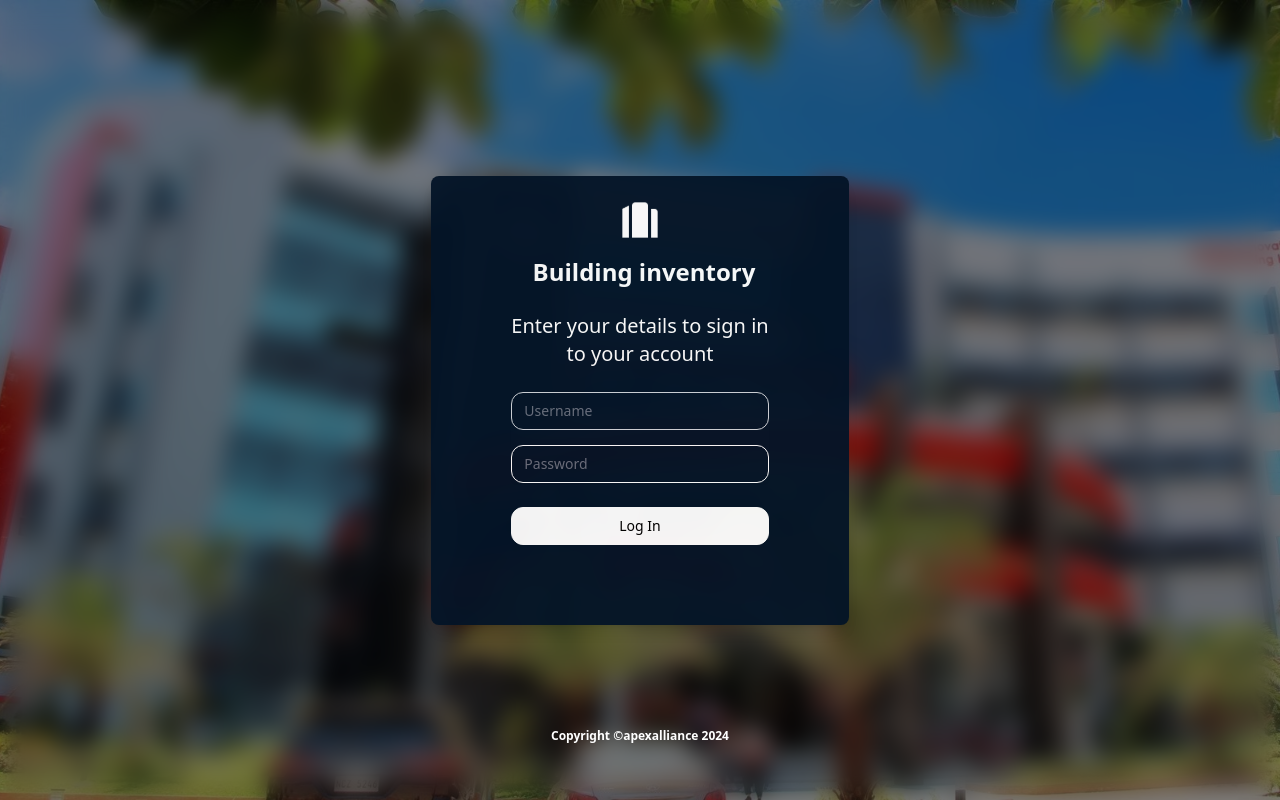
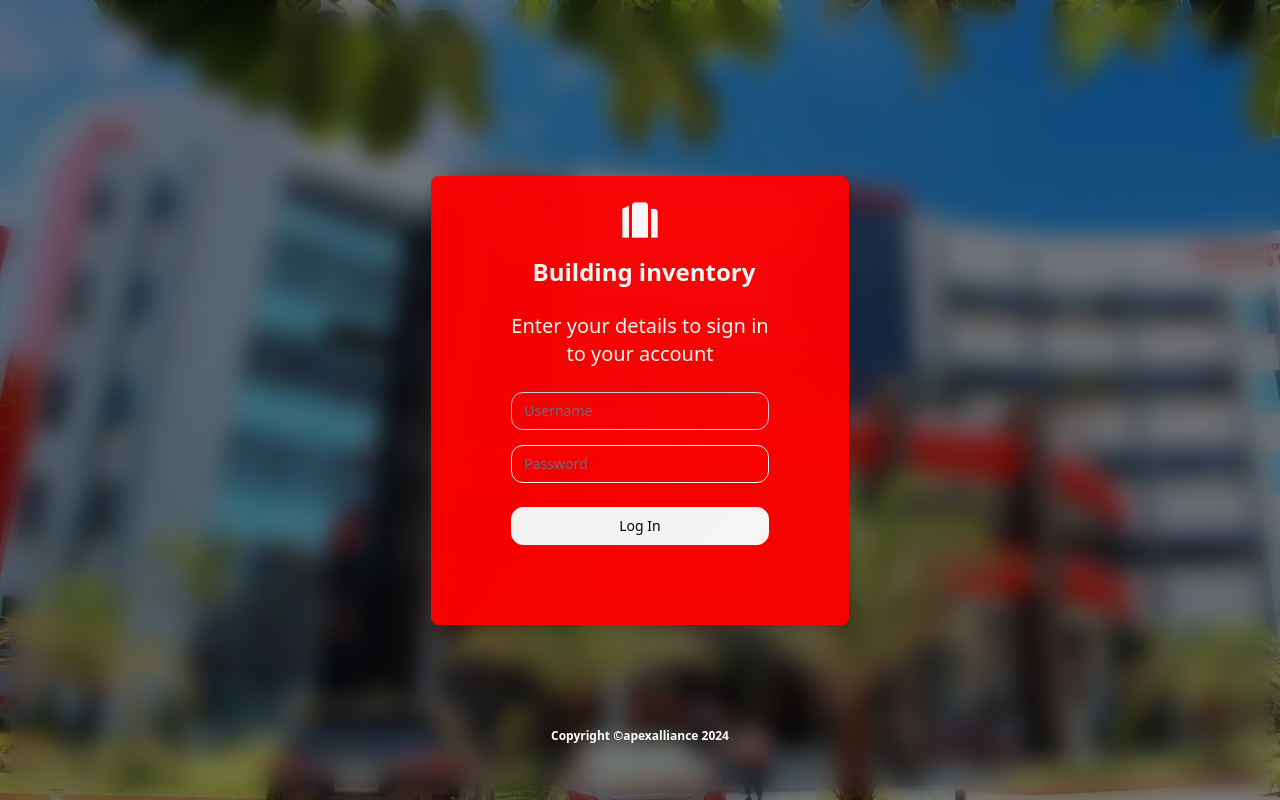
Before and after one commit to jvnthny-espiritu/apexalliance-building-ims, a React (Create React App) app in the folder client/: page /login in a window 1280 px wide. Built offline with nearby package versions, Linux system fonts and the light colour scheme.

Commit message:
updated colors

```diff
--- a/client/tailwind.config.js
+++ b/client/tailwind.config.js
@@ -12,7 +12,9 @@ module.exports = {
         transparent: 'transparent',
         current: 'currentColor',
         'white': '#ffffff',
-        'primary': '#041527',
+        'darkGray' : '#808080',
+        'lightGray' : '#F5F5F5',
+        'primary': '#FF0000',
         'room-use': {
           'laboratory': '#8a4cf2',
           'classroom': '#10b981',
```
